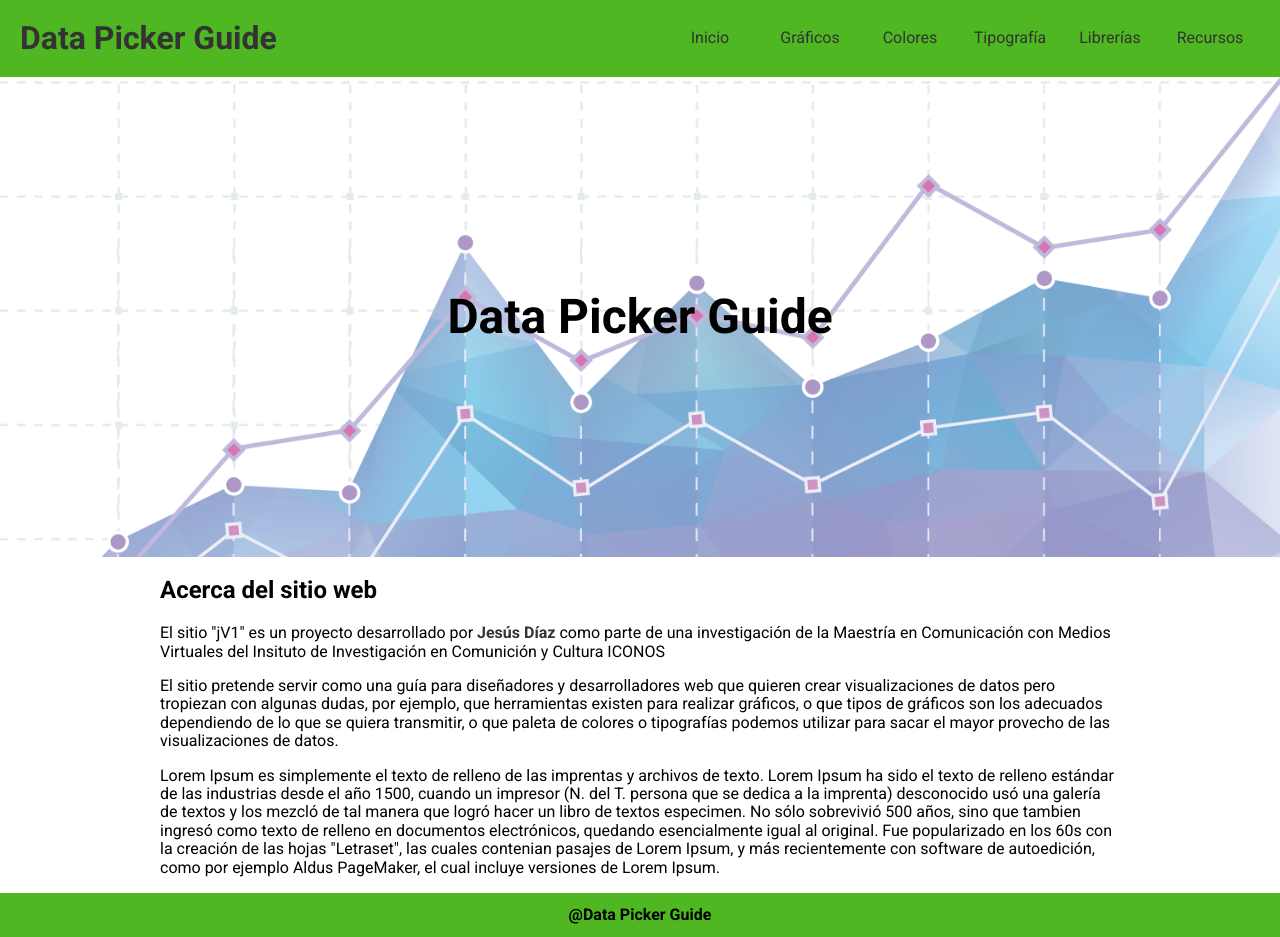
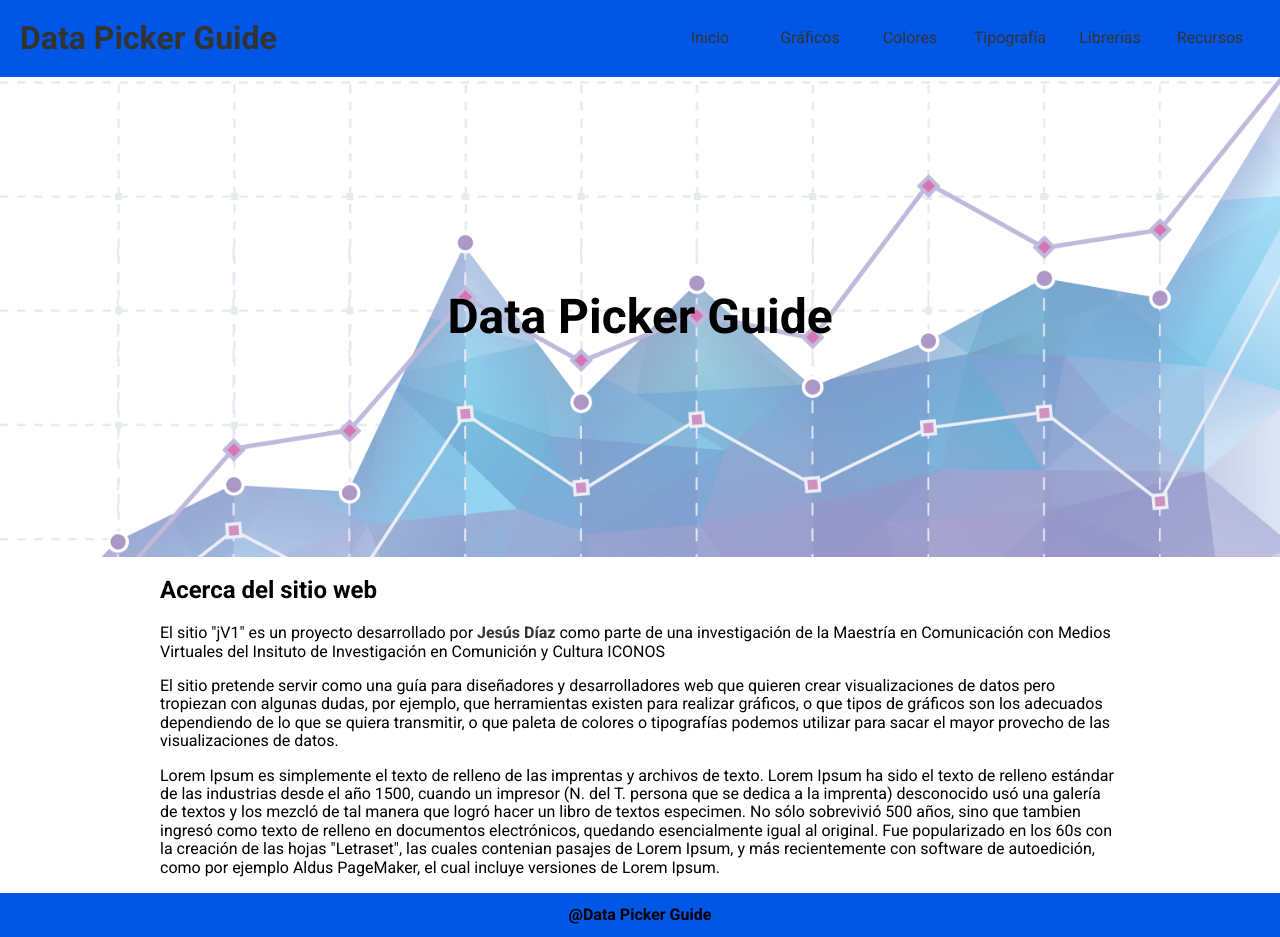
Before and after one commit to greensounds/Data-Picker-Guide, a Jekyll site: the page built from index.html, in a window 1280 px wide. Built offline with Jekyll 4.4.1, drawn with Linux system fonts in a browser that asks for light colours; nearby versions of some CDN libraries.

Commit message:
Cambiar color de header

```diff
--- a/css/estilos.css
+++ b/css/estilos.css
@@ -25,7 +25,7 @@ header, nav {
 }
 
 header {
-  background-color: #4fb722;
+  background-color: #0057e5;
   padding: 20px;
   justify-content: space-between;
   flex: 1;
@@ -107,7 +107,7 @@ main {
 
 footer {
   flex: 1;
-  background-color: #4fb722;
+  background-color: #0057e5;
   text-align: center;
   font-size: 1em;
   font-weight: bold;
```
